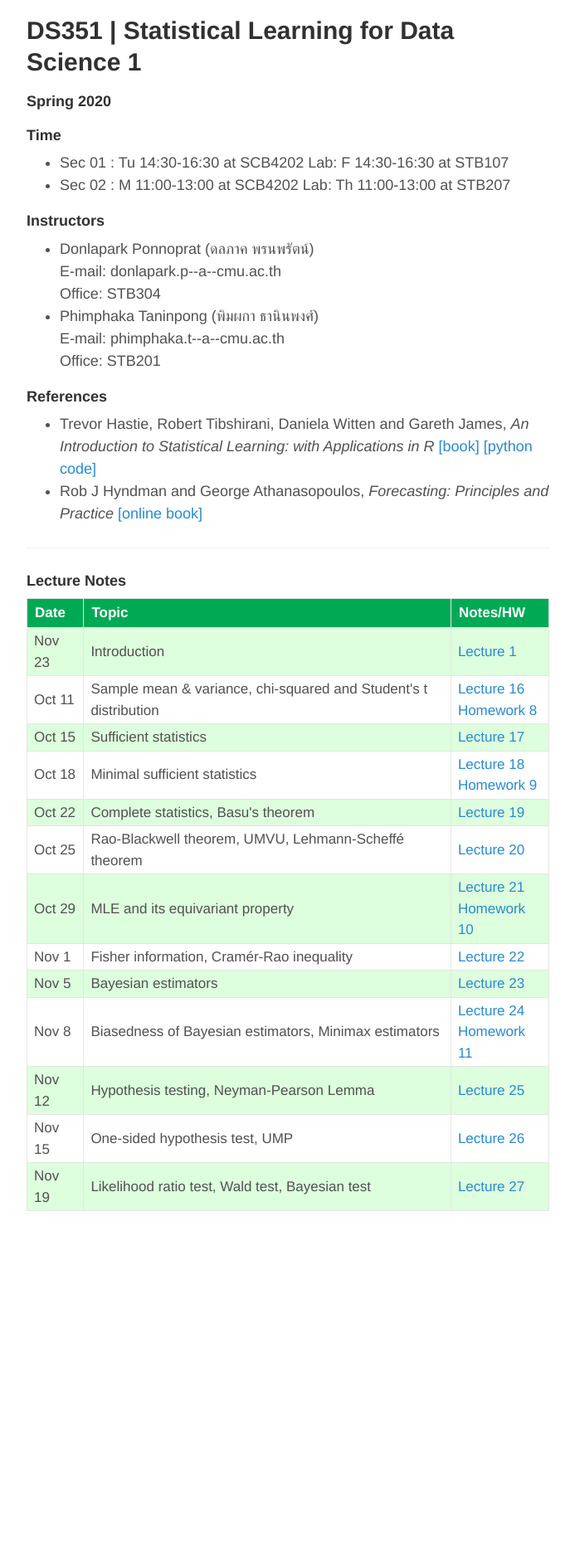
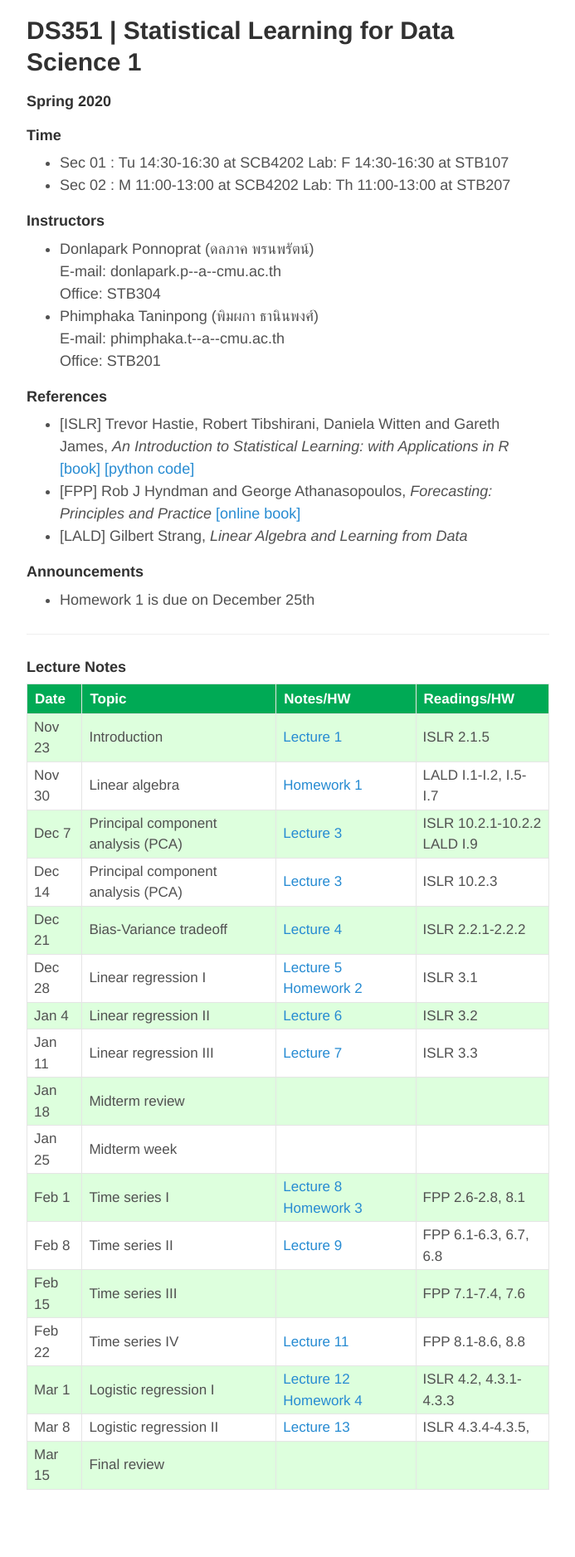
Before and after one commit to donlapark/ds351, a Jekyll site: the page built from index.html, in a window 1280 px wide. Shown: the whole page at 83% size, without its empty margins (293-986 px from the left). Built offline with Jekyll 4.4.1, drawn with Linux system fonts in a browser that asks for light colours; the list of posts is cut into pages by our own code; before the commit the page ends 1541 px from its top, so only the background shows below that.

Commit message:
initial commit

```diff
--- a/index.html
+++ b/index.html
@@ -24,15 +24,21 @@ Office: STB201</li>
 
 <h4><font size="+1">References</font></h4>
 <ul>
- <li>Trevor Hastie, Robert Tibshirani, Daniela Witten and Gareth James, <em>An Introduction to Statistical Learning: with Applications in R</em> <a href="https://faculty.marshall.usc.edu/gareth-james/ISL/ISLR%20Seventh%20Printing.pdf">[book]</a> <a href="https://github.com/JWarmenhoven/ISLR-python">[python code]</a></li>
- <li>Rob J Hyndman and George Athanasopoulos, <em>Forecasting: Principles and Practice</em> <a href="https://otexts.com/fpp2">[online book]</a></li>
+ <li>[ISLR] Trevor Hastie, Robert Tibshirani, Daniela Witten and Gareth James, <em>An Introduction to Statistical Learning: with Applications in R</em> <a href="https://faculty.marshall.usc.edu/gareth-james/ISL/ISLR%20Seventh%20Printing.pdf">[book]</a> <a href="https://github.com/JWarmenhoven/ISLR-python">[python code]</a></li>
+ <li>[FPP] Rob J Hyndman and George Athanasopoulos, <em>Forecasting: Principles and Practice</em> <a href="https://otexts.com/fpp2">[online book]</a></li>
+ <li>[LALD] Gilbert Strang, <em>Linear Algebra and Learning from Data</em>
+</ul>
+
+<h4><font size="+1">Announcements</font></h4>
+<ul>
+ <li>Homework 1 is due on December 25th</li>
 </ul>
 <hr>
 
 <h4><font size="+1">Lecture Notes</font></h4>
 
 <table class="UMLTable" border="1" style="width: 100%;" nosave="">
-<thead class="headerC"><tr><th>Date</th><th>Topic</th><th>Notes/HW</th></tr></thead>
+<thead class="headerC"><tr><th>Date</th><th>Topic</th><th>Notes/HW</th><th>Readings/HW</th></tr></thead>
 <tr>
 <td> Nov 23 </td>
 <td> Introduction
@@ -40,105 +46,181 @@ Office: STB201</li>
 <td>
 <a href="lectures/Lecture1.pdf">Lecture 1</a>
 </td>
-</tr>
-<tr>
-<td> Oct 11 </td>
-<td> Sample mean & variance, chi-squared and Student's t distribution
-</td>
 <td>
-<a href="Lecture16.pdf">Lecture 16</a><br>
-<a href="homework8.pdf">Homework 8</a>
+ISLR 2.1.5
 </td>
 </tr>
 <tr>
-<td> Oct 15 </td>
-<td> Sufficient statistics
+<td> Nov 30 </td>
+<td> Linear algebra
 </td>
 <td>
-<a href="Lecture17.pdf">Lecture 17</a>
+<a href="homework/homework1.pdf">Homework 1</a>
+</td>
+<td>
+LALD I.1-I.2, I.5-I.7
 </td>
 </tr>
 <tr>
-<td> Oct 18 </td>
-<td> Minimal sufficient statistics
+<td> Dec 7 </td>
+<td> Principal component analysis (PCA)
 </td>
 <td>
-<a href="Lecture18.pdf">Lecture 18</a><br>
-<a href="homework9.pdf">Homework 9</a>
+<a href="lectures/Lecture3.pdf">Lecture 3</a>
+</td>
+<td>
+ISLR 10.2.1-10.2.2<br/>
+LALD I.9
 </td>
 </tr>
 <tr>
-<td> Oct 22 </td>
-<td> Complete statistics, Basu's theorem
+<td> Dec 14 </td>
+<td> Principal component analysis (PCA)
 </td>
 <td>
-<a href="Lecture19.pdf">Lecture 19</a>
+<a href="lectures/Lecture3.pdf">Lecture 3</a>
+</td>
+<td>
+ISLR 10.2.3
 </td>
 </tr>
 <tr>
-<td> Oct 25 </td>
-<td> Rao-Blackwell theorem, UMVU, Lehmann-Scheffé theorem
+<td> Dec 21 </td>
+<td> Bias-Variance tradeoff
 </td>
 <td>
-<a href="Lecture20.pdf">Lecture 20</a>
+<a href="lectures/Lecture4.pdf">Lecture 4</a>
+</td>
+<td>
+ISLR 2.2.1-2.2.2
 </td>
 </tr>
 <tr>
-<td> Oct 29 </td>
-<td> MLE and its equivariant property
+<td> Dec 28 </td>
+<td> Linear regression I
 </td>
 <td>
-<a href="Lecture21.pdf">Lecture 21</a><br>
-<a href="homework10.pdf">Homework 10</a>
+<a href="lectures/Lecture5.pdf">Lecture 5</a><br/>
+<a href="homework/homework2.pdf">Homework 2</a>
+</td>
+<td>
+ISLR 3.1
 </td>
 </tr>
 <tr>
-<td> Nov 1 </td>
-<td> Fisher information, Cramér-Rao inequality
+<td> Jan 4 </td>
+<td> Linear regression II
 </td>
 <td>
-<a href="Lecture22.pdf">Lecture 22</a>
+<a href="lectures/Lecture6.pdf">Lecture 6</a>
+</td>
+<td>
+ISLR 3.2
 </td>
 </tr>
 <tr>
-<td> Nov 5 </td>
-<td> Bayesian estimators
+<td> Jan 11 </td>
+<td> Linear regression III
 </td>
 <td>
-<a href="Lecture23.pdf">Lecture 23</a>
+<a href="lectures/Lecture7.pdf">Lecture 7</a>
+</td>
+<td>
+ISLR 3.3
 </td>
 </tr>
 <tr>
-<td> Nov 8 </td>
-<td> Biasedness of Bayesian estimators, Minimax estimators
+<td> Jan 18 </td>
+<td> Midterm review
 </td>
 <td>
-<a href="Lecture24.pdf">Lecture 24</a><br>
-<a href="homework11.pdf">Homework 11</a>
+</td>
+<td>
 </td>
 </tr>
 <tr>
-<td> Nov 12 </td>
-<td> Hypothesis testing, Neyman-Pearson Lemma
+<td> Jan 25 </td>
+<td> Midterm week
 </td>
 <td>
-<a href="Lecture25.pdf">Lecture 25</a><br>
+</td>
+<td>
 </td>
 </tr>
 <tr>
-<td> Nov 15 </td>
-<td> One-sided hypothesis test, UMP
+<td> Feb 1 </td>
+<td> Time series I
 </td>
 <td>
-<a href="Lecture26.pdf">Lecture 26</a><br>
+<a href="lectures/Lecture8.pdf">Lecture 8</a>
+<a href="homework/homework3.pdf">Homework 3</a>
+</td>
+<td>
+FPP 2.6-2.8, 8.1
 </td>
 </tr>
 <tr>
-<td> Nov 19 </td>
-<td> Likelihood ratio test, Wald test, Bayesian test
+<td> Feb 8 </td>
+<td> Time series II
 </td>
 <td>
-<a href="Lecture27.pdf">Lecture 27</a><br>
+<a href="lectures/Lecture9.pdf">Lecture 9</a>
+</td>
+<td>
+FPP 6.1-6.3, 6.7, 6.8
+</td>
+</tr>
+<tr>
+<td> Feb 15 </td>
+<td> Time series III
+</td>
+<td>
+</td>
+<td>
+FPP 7.1-7.4, 7.6
+</td>
+</tr>
+<tr>
+<td> Feb 22 </td>
+<td> Time series IV
+</td>
+<td>
+<a href="lectures/Lecture10.pdf">Lecture 11</a>
+</td>
+<td>
+FPP 8.1-8.6, 8.8
+</td>
+</tr>
+<tr>
+<td> Mar 1 </td>
+<td> Logistic regression I
+</td>
+<td>
+<a href="lectures/Lecture11.pdf">Lecture 12</a>
+<a href="homework/homework4.pdf">Homework 4</a>
+</td>
+<td>
+ISLR 4.2, 4.3.1-4.3.3
+</td>
+</tr>
+<tr>
+<td> Mar 8 </td>
+<td> Logistic regression II
+</td>
+<td>
+<a href="lectures/Lecture12.pdf">Lecture 13</a>
+</td>
+<td>
+ISLR 4.3.4-4.3.5,
+</td>
+</tr>
+<tr>
+<td> Mar 15 </td>
+<td> Final review
+</td>
+<td>
+</td>
+<td>
 </td>
 </tr>
 </table>
```
Also changed, not shown: 9 other files.
